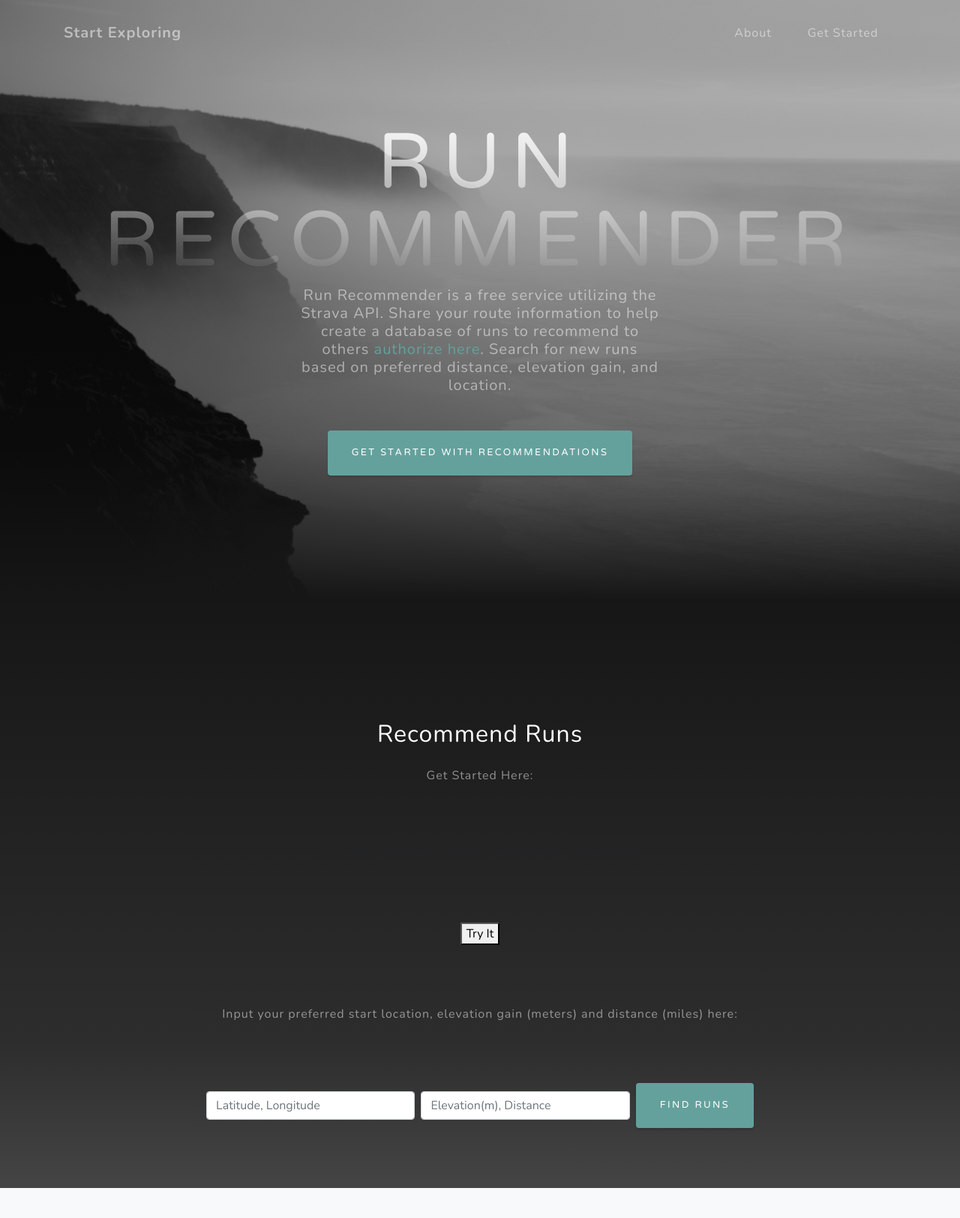
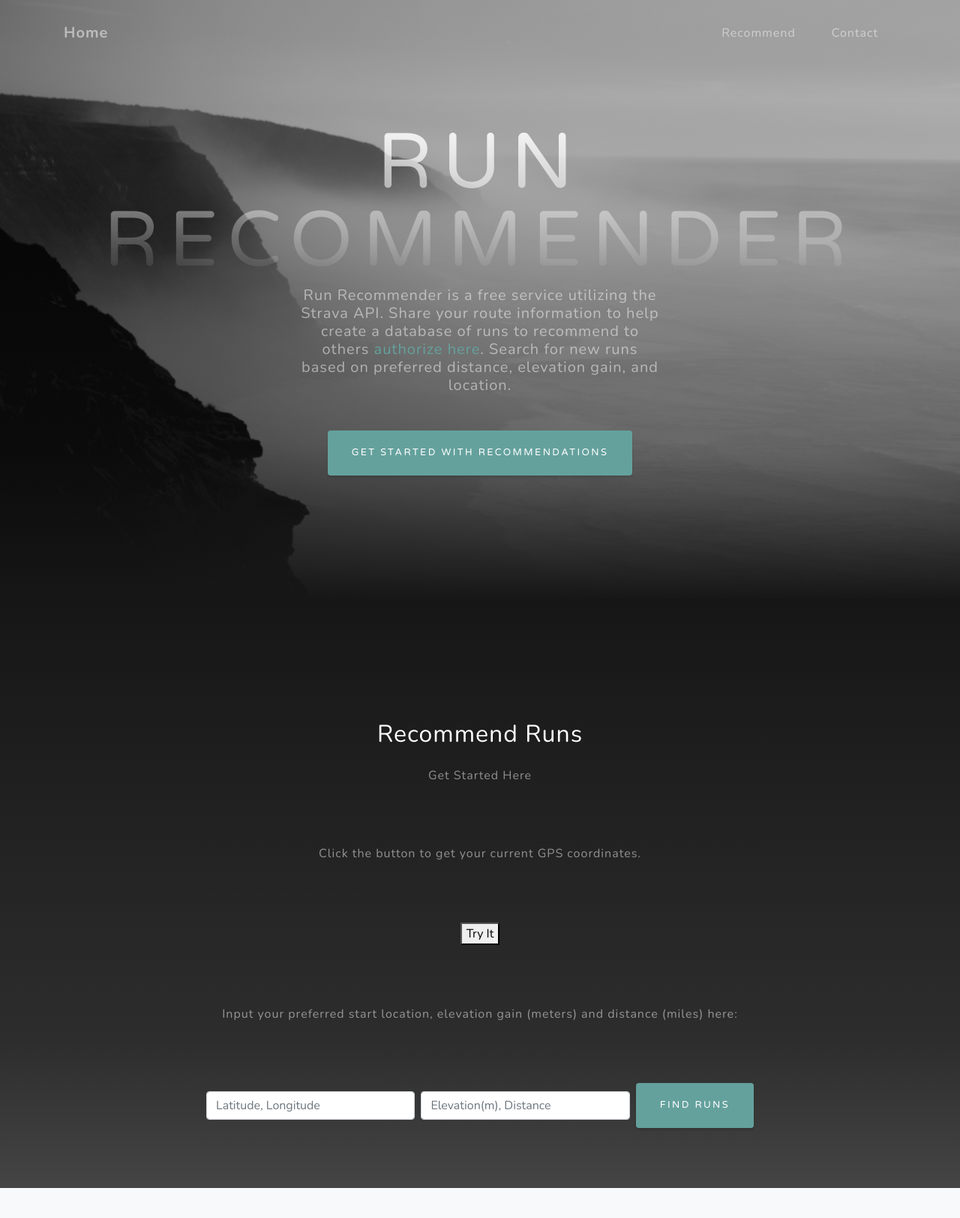
Before and after one commit to elizabethguy86/Run_Recommender, a Flask app: page / in a window 1280 px wide. Shown: the top 1624 px of the page at 75% size. Run offline with Flask 2, Linux system fonts and the light colour scheme; parts of the project's set-up code (start-up, migrations or seed data) failed here and were passed over; some libraries are stand-ins or nearby versions.

Commit message:
modified template text

```diff
--- a/templates/index.html
+++ b/templates/index.html
@@ -28,7 +28,7 @@
     <!-- Navigation -->
     <nav class="navbar navbar-expand-lg navbar-light fixed-top" id="mainNav">
       <div class="container">
-        <a class="navbar-brand js-scroll-trigger" href="#page-top">Start Exploring</a>
+        <a class="navbar-brand js-scroll-trigger" href="#page-top">Home</a>
         <button class="navbar-toggler navbar-toggler-right" type="button" data-toggle="collapse" data-target="#navbarResponsive" aria-controls="navbarResponsive" aria-expanded="false" aria-label="Toggle navigation">
           Menu
           <i class="fas fa-bars"></i>
@@ -36,10 +36,10 @@
         <div class="collapse navbar-collapse" id="navbarResponsive">
           <ul class="navbar-nav ml-auto">
             <li class="nav-item">
-              <a class="nav-link js-scroll-trigger" href="#about">About</a>
+              <a class="nav-link js-scroll-trigger" href="#about">Recommend</a>
             </li>
             <li class="nav-item">
-              <a class="nav-link js-scroll-trigger" href="#projects">Get Started</a>
+              <a class="nav-link js-scroll-trigger" href="#feedback">Contact</a>
             </li>
           </ul>
         </div>
@@ -65,12 +65,12 @@
         <div class="row">
           <div class="col-lg-8 mx-auto">
             <h2 class="text-white mb-4">Recommend Runs</h2>
-            <p class="text-white-50"> Get Started Here:
-                <p>Click the button to get your current GPS coordinates.</p>
+            <p class="text-white-50"> Get Started Here
+                <p class="text-white-50">Click the button to get your current GPS coordinates.</p>
 
                 <button onclick="getLocation()">Try It</button>
 
-                <p id="demo"></p>
+                <p class="text-white-50" id="demo"></p>
 
                 <script>
                 var x = document.getElementById("demo");
@@ -109,7 +109,7 @@
     </section>
 
     <!-- Projects Section -->
-    <section id="projects" class="projects-section bg-light">
+    <section id="feedback" class="projects-section bg-light">
       <div class="container">
 
         <!-- Featured Project Row -->
@@ -232,7 +232,7 @@
     <script src="vendor/jquery-easing/jquery.easing.min.js"></script>
 
     <!-- Custom scripts for this template -->
-    <script src="js/grayscale.min.js"></script>
+    <script src="static/js/grayscale.min.js"></script>
 
   </body>
 
```
